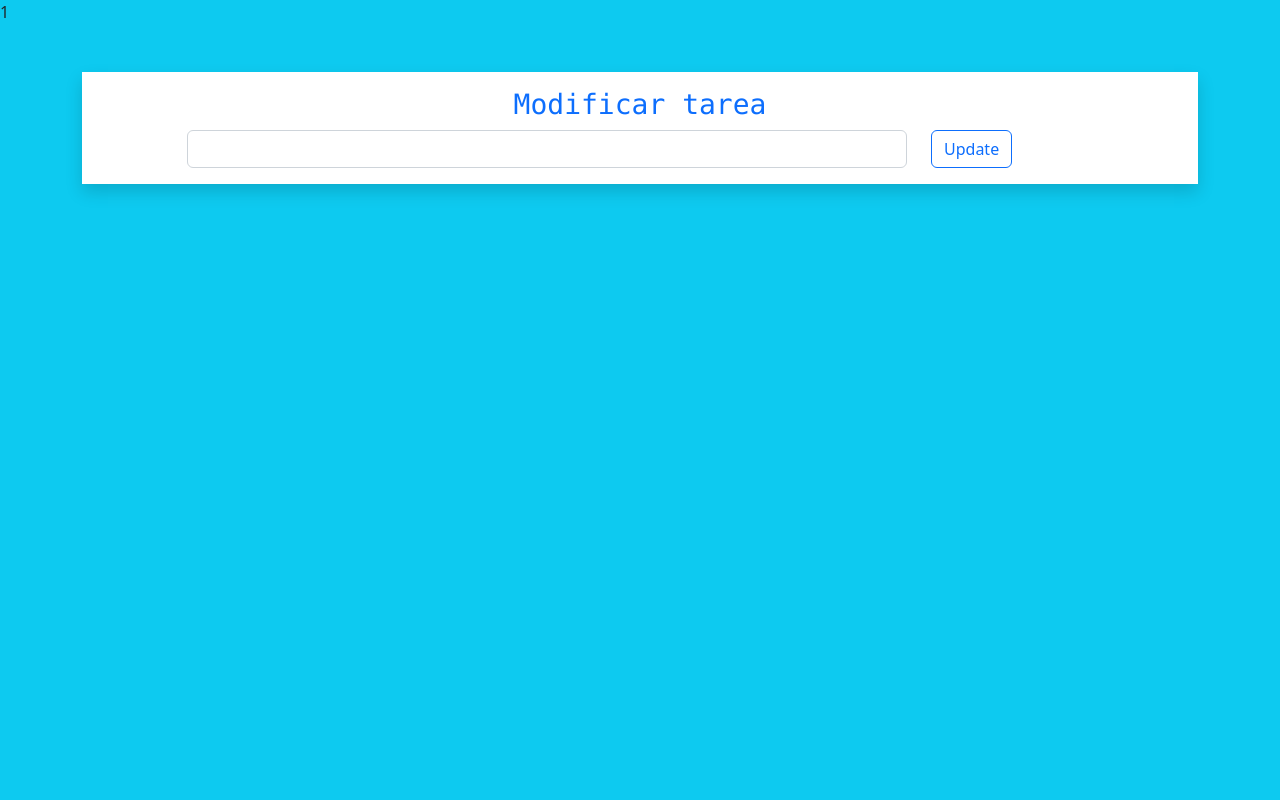
After one commit to Yonil-M/ToDoList, a PHP site: page /formUpdate.php?ID=1 in a window 1280 px wide. The commit adds this page. Run offline with PHP 8.4, Linux system fonts and the light colour scheme; data that the repository does not hold is empty.

Commit message:
funcionalidad bien

```diff
--- a/delete.php
+++ b/delete.php
@@ -3,6 +3,8 @@ include 'db.php';
 
 echo $idTarea=$_GET['ID'];
 
+mysqli_query($conexion,"DELETE FROM `tarea` WHERE id='$idTarea'");
 
+header("location:home.php");
 
 ?>
--- /dev/null
+++ b/formUpdate.php
@@ -0,0 +1,46 @@
+<?php
+
+include 'db.php';
+
+echo $idTarea=$_GET['ID'];
+
+$sqlUpdate=mysqli_query($conexion,"select*from tarea where id='$idTarea'");
+
+$consulta=mysqli_fetch_array($sqlUpdate);
+
+
+?>
+
+<!DOCTYPE html>
+<html lang="en">
+<head>
+    <meta charset="UTF-8">
+    <meta http-equiv="X-UA-Compatible" content="IE=edge">
+    <meta name="viewport" content="width=device-width, initial-scale=1.0">
+    <link href="https://cdn.jsdelivr.net/npm/bootstrap@5.2.2/dist/css/bootstrap.min.css" rel="stylesheet" integrity="sha384-Zenh87qX5JnK2Jl0vWa8Ck2rdkQ2Bzep5IDxbcnCeuOxjzrPF/et3URy9Bv1WTRi" crossorigin="anonymous">
+
+    <title>Update tarea</title>
+</head>
+<body class="bg-info">
+<form action="update.php" method="POST">
+
+        <div class="Container">
+            <div class="row justify-content-center m-auto shadow bg-white mt-5 py-3">
+                <h3 class="text-center text-primary font-monospace">Modificar tarea</h3>
+                <div class="col-8">
+                    <input type="text" value="<?php echo$consulta['titulo'] ?>"  class="form-control" name="lista">
+                </div>
+                <div class="col-2">
+                    <input class="btn btn-outline-primary" type="submit" value="Update" name="btnUpdate">
+                </div>
+                <input type="hidden" value="<?php echo$consulta['id'] ?>"  class="form-control" name="id">
+            </div>
+
+        </div>
+        </form>
+        <br>
+
+
+
+</body>
+</html>
```
Also changed, not shown: home.php (+3 -7 lines), update.php (+14 -1 lines).
